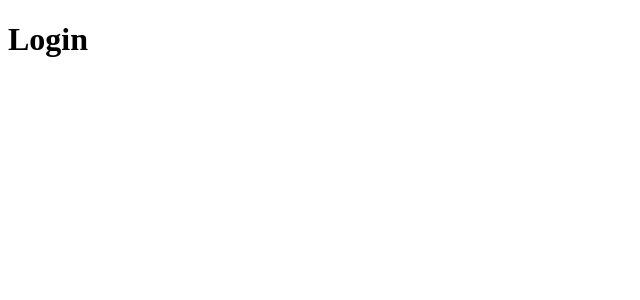
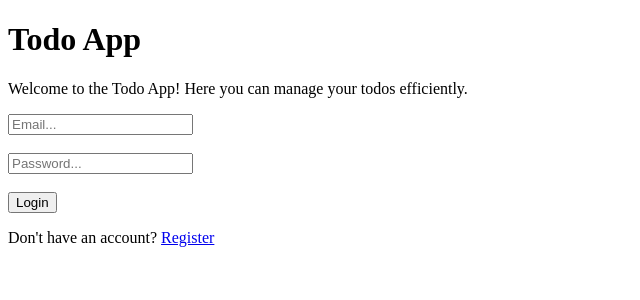
Before and after one commit to githubscientist/re-fsdcwetb23, a React (Vite) app: page /login in a window 1280 px wide. Shown: the top 300 px of the page, without its empty margins (0-640 px from the left). Built offline with nearby package versions, Linux system fonts and the light colour scheme.

Commit message:
children routes

```diff
--- a/src/components/Login.jsx
+++ b/src/components/Login.jsx
@@ -1,8 +1,32 @@
+import { Link } from "react-router";
+
 const Login = () => {
     return (
         <div>
-            <h1>Login</h1>
-        </div>
+            <form>
+                <div>
+                    <input
+                        type="email"
+                        placeholder="Email..."
+                    />
+                </div>
+                <br />
+                <div>
+                    <input
+                        type="password"
+                        placeholder="Password..."
+                    />
+                </div>
+
+                <br />
+                <div>
+                    <button type="submit">Login</button>
+                </div>
+            </form>
+            <p>
+                Don't have an account? <Link to="/register">Register</Link>
+            </p>
+        </div >
     )
 }
 
--- a/src/components/Register.jsx
+++ b/src/components/Register.jsx
@@ -1,7 +1,30 @@
+import { Link } from "react-router";
+
 const Register = () => {
     return (
         <div>
-            <h1>Register</h1>
+            <form>
+                <div>
+                    <input
+                        type="email"
+                        placeholder="Email..."
+                    />
+                </div>
+                <br />
+                <div>
+                    <input
+                        type="password"
+                        placeholder="Password..."
+                    />
+                </div>
+                <br />
+                <div>
+                    <button type="submit">Register</button>
+                </div>
+            </form>
+            <p>
+                Already have an account? <Link to="/login">Login</Link>
+            </p>
         </div>
     )
 }
--- a/src/pages/Home.jsx
+++ b/src/pages/Home.jsx
@@ -3,9 +3,6 @@
 const Home = () => {
     return (
         <div>
-            <p>
-                Welcome to the Todo App! Here you can manage your todos efficiently.
-            </p>
             Use the navigation to log in or register if you are a new user.
             <ul>
                 <li>
--- a/src/wrappers/HomeWrapper.jsx
+++ b/src/wrappers/HomeWrapper.jsx
@@ -1,7 +1,17 @@
+import { Link, Outlet } from "react-router";
+
 const HomeWrapper = () => {
+
     return (
         <div>
-            <h1>Todo App</h1>
+            <h1><Link
+                to={"/"}
+                style={{ textDecoration: "none", color: "black" }}
+            >Todo App</Link></h1>
+            <p>
+                Welcome to the Todo App! Here you can manage your todos efficiently.
+            </p>
+            <Outlet />
         </div>
     )
 }
```
Also changed, not shown: src/App.jsx (+7 -5 lines).
